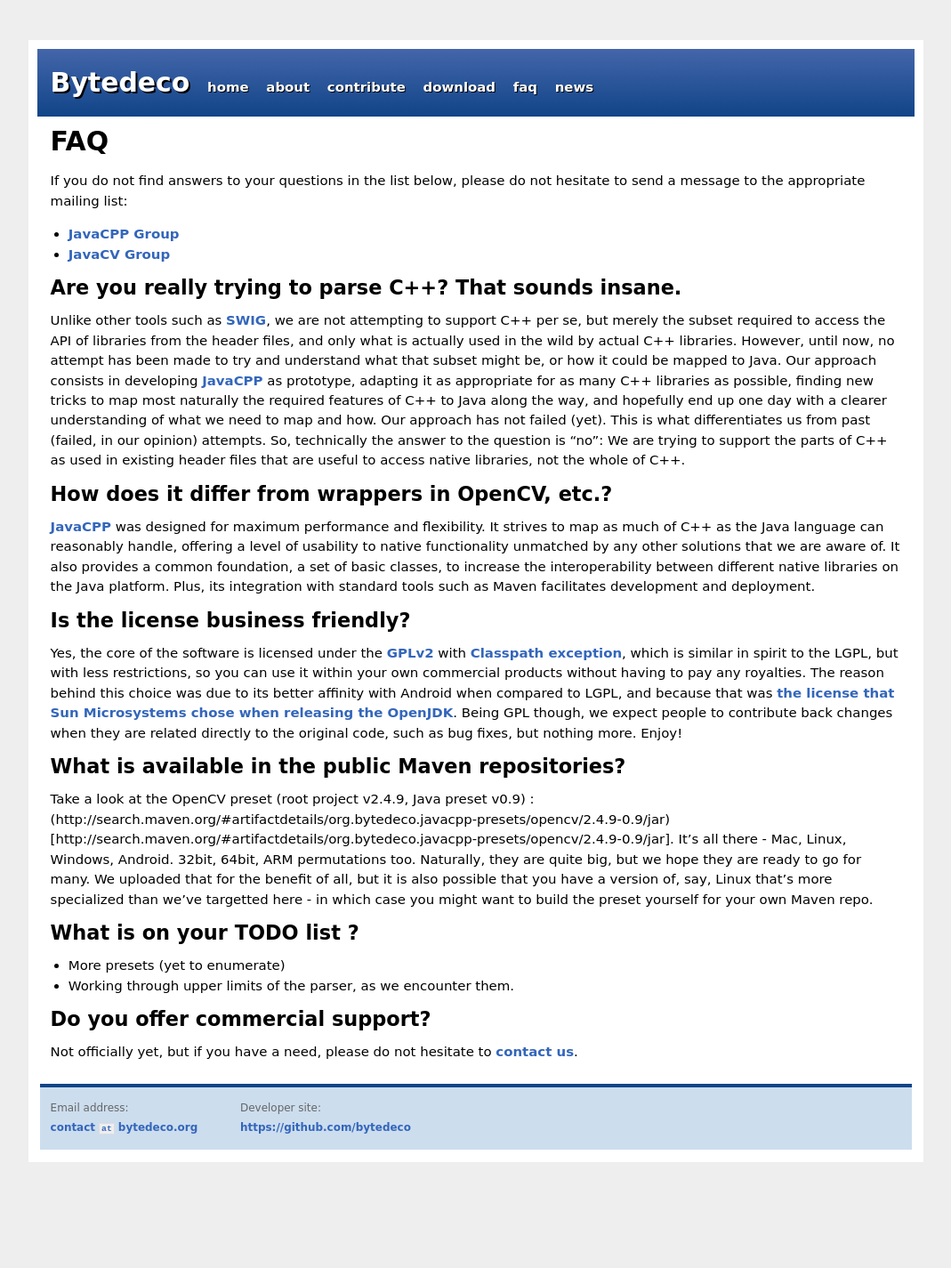
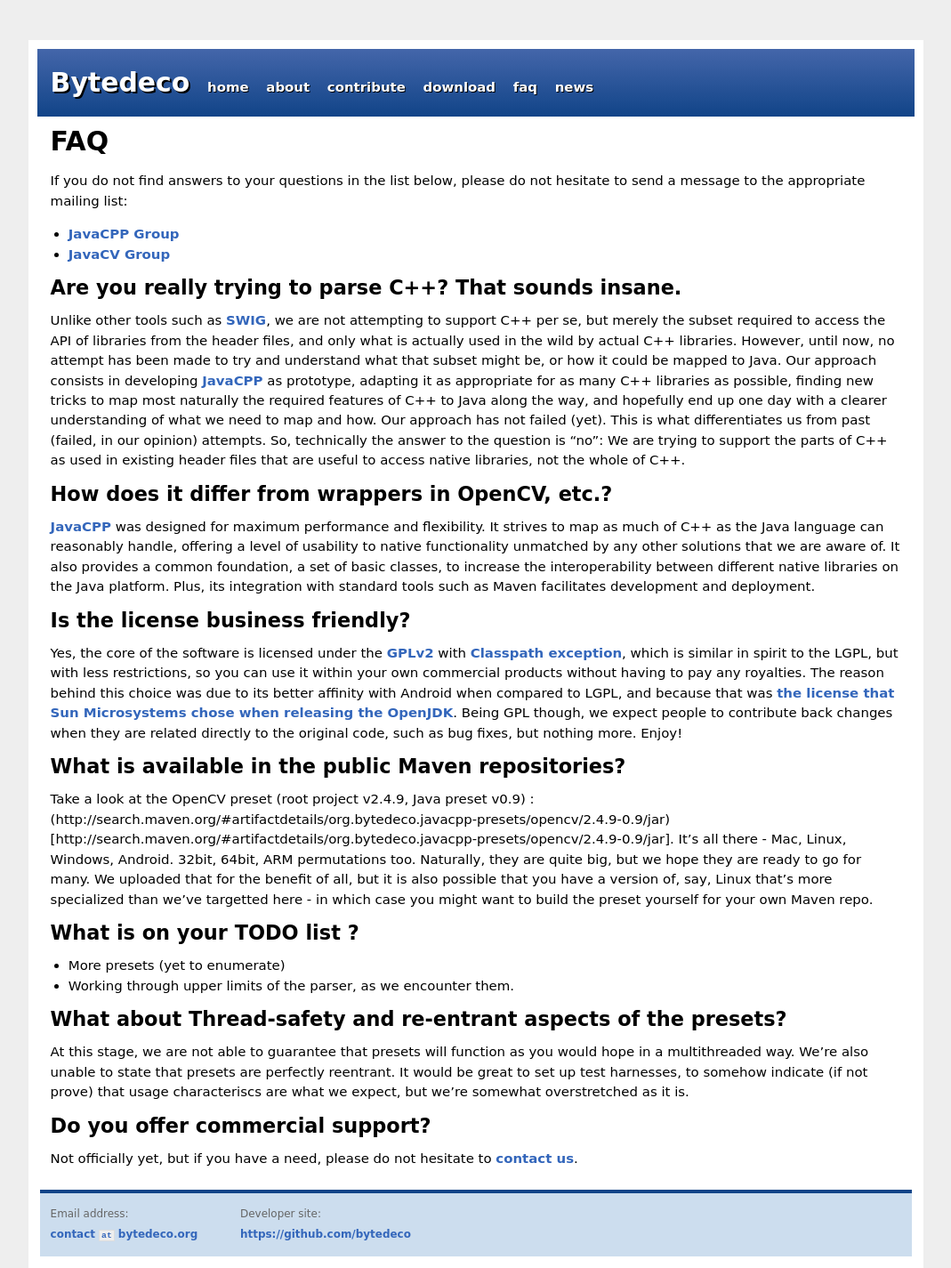
Before and after one commit to bytedeco/bytedeco.github.io, a Jekyll site: the page built from faq/index.md, in a window 1280 px wide. Shown: the whole page at 89% size, without its empty margins (105-1174 px from the left). Built offline with Jekyll 4.4.1, drawn with Linux system fonts in a browser that asks for light colours; Markdown is read by kramdown in place of the engine named in the settings; before the commit the page ends 1306 px from its top, so only the background shows below that.

Commit message:
Update index.md
add verbiage about thread safety (etc)

```diff
--- a/faq/index.md
+++ b/faq/index.md
@@ -35,6 +35,12 @@ What is on your TODO list ?
 * More presets (yet to enumerate)
 * Working through upper limits of the parser, as we encounter them.
 
+What about Thread-safety and re-entrant aspects of the presets?
+---------------------------------------------------------------
+
+At this stage, we are not able to guarantee that presets will function as you would hope in a multithreaded way. We're also unable to state that presets are perfectly reentrant. It would be great to set up test harnesses, to somehow indicate (if not prove) that usage characteriscs are what we expect, but we're somewhat overstretched as it is.
+
+
 Do you offer commercial support?
 --------------------------------
 
```
